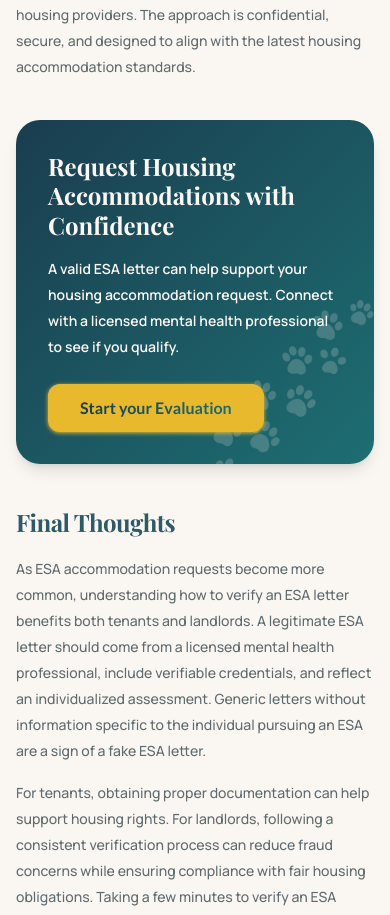
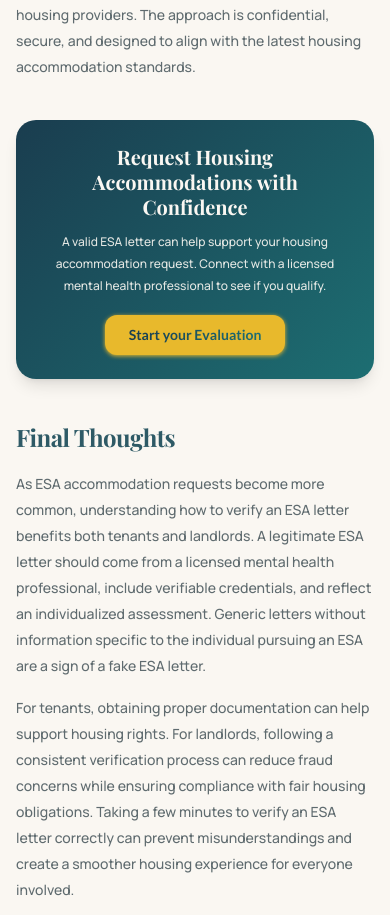
Before and after one commit to Aman-scripts/myesatherapist, a Next.js app: page /blogs/how-to-verify-if-an-esa-letter-is-legitimate in a window 390 px wide. Shown: the part 6585-7500 px from the top of the page. Built offline with nearby package versions, Linux system fonts and the light colour scheme; a web font is replaced by a local one.

Commit message:
fix(blogs): center CTA banner on mobile and optimize responsiveness for 1024px screens

```diff
--- a/components/blogs/BlogArticleContent.tsx
+++ b/components/blogs/BlogArticleContent.tsx
@@ -202,11 +202,11 @@ export function BlogArticleContent() {
 
       {/* Inline CTA Banner: Frame 1000011717 */}
       <div
-        className="w-full rounded-[24px] sm:rounded-[30px] p-8 sm:p-10 lg:p-12 text-[#FAF7F2] relative overflow-hidden shadow-lg"
+        className="w-full rounded-[20px] sm:rounded-[24px] xl:rounded-[30px] p-6 sm:p-8 lg:p-7 xl:p-11 text-[#FAF7F2] relative overflow-hidden shadow-lg"
         style={{ background: "linear-gradient(135deg, #1A3D4F 0%, #1D6E72 100%)" }}
       >
-        {/* Paw decoration background */}
-        <div className="absolute right-0 sm:right-2 lg:right-6 bottom-0 w-[200px] sm:w-[250px] lg:w-[280px] h-[200px] sm:h-[250px] lg:h-[280px] opacity-85 pointer-events-none z-0">
+        {/* Paw decoration background (Scaled appropriately for 1024px and up) */}
+        <div className="hidden sm:block absolute right-0 sm:right-2 lg:right-3 xl:right-6 bottom-0 w-[140px] sm:w-[180px] lg:w-[170px] xl:w-[260px] h-[140px] sm:h-[180px] lg:h-[170px] xl:h-[260px] opacity-40 xl:opacity-75 pointer-events-none z-0">
           <Image
             src="/paw-icons.png"
             alt=""
@@ -215,19 +215,19 @@ export function BlogArticleContent() {
           />
         </div>
 
-        <div className="relative z-10 max-w-[620px] space-y-4">
-          <h3 className="font-heading text-2xl sm:text-3xl lg:text-[36px] font-bold text-[#FAF7F2] leading-[1.22] tracking-[-0.00015em]">
+        <div className="relative z-10 max-w-[620px] mx-auto sm:mx-0 text-center sm:text-left flex flex-col items-center sm:items-start space-y-3 sm:space-y-4">
+          <h3 className="font-heading text-xl sm:text-2xl lg:text-[26px] xl:text-[34px] font-bold text-[#FAF7F2] leading-[1.25] tracking-[-0.00015em] max-w-[480px]">
             Request Housing Accommodations with Confidence
           </h3>
-          <p className="text-sm sm:text-base text-[#FAF7F2] font-sans font-semibold leading-[26px]">
+          <p className="text-xs sm:text-sm lg:text-[14px] xl:text-base text-[#FAF7F2]/90 font-sans font-medium leading-[22px] sm:leading-[24px] xl:leading-[26px] max-w-[420px] xl:max-w-[540px]">
             A valid ESA letter can help support your housing accommodation request. Connect with a licensed mental health professional to see if you qualify.
           </p>
-          <div className="pt-2">
+          <div className="pt-1.5 sm:pt-2 w-full sm:w-auto flex justify-center sm:justify-start">
             <Link
               href="#faq"
-              className="inline-flex items-center justify-center px-8 py-3 rounded-[12px] bg-[#E8B92C] shadow-[0px_1px_4px_#E8B92C] hover:opacity-95 transition-all hover:scale-[1.02] active:scale-[0.98]"
+              className="inline-flex items-center justify-center px-6 py-2.5 sm:px-7 sm:py-3 xl:px-8 xl:py-3.5 rounded-[12px] bg-[#E8B92C] shadow-[0px_1px_4px_#E8B92C] hover:opacity-95 transition-all hover:scale-[1.02] active:scale-[0.98]"
             >
-              <span className="font-[family-name:var(--font-lato)] font-bold text-base sm:text-[18px] text-transparent bg-clip-text bg-gradient-to-r from-[#1A3D4F] to-[#1D6E72]">
+              <span className="font-[family-name:var(--font-lato)] font-bold text-sm sm:text-base xl:text-[18px] text-transparent bg-clip-text bg-gradient-to-r from-[#1A3D4F] to-[#1D6E72]">
                 Start your Evaluation
               </span>
             </Link>
```
